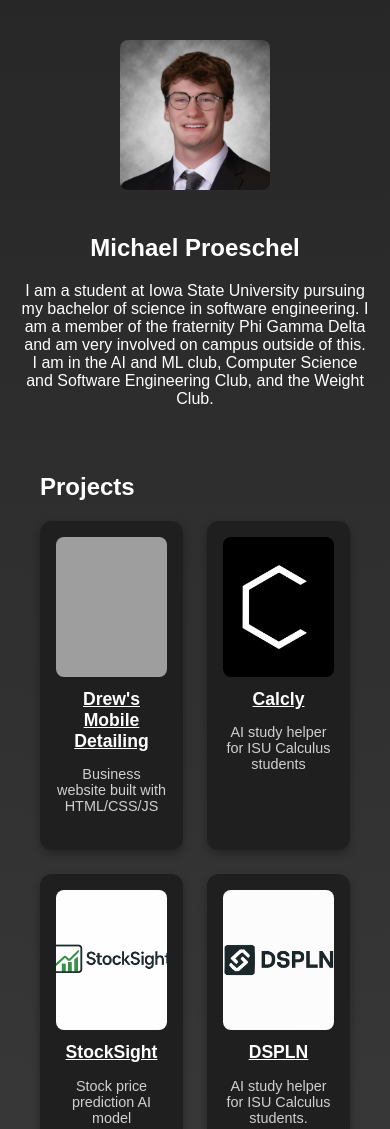
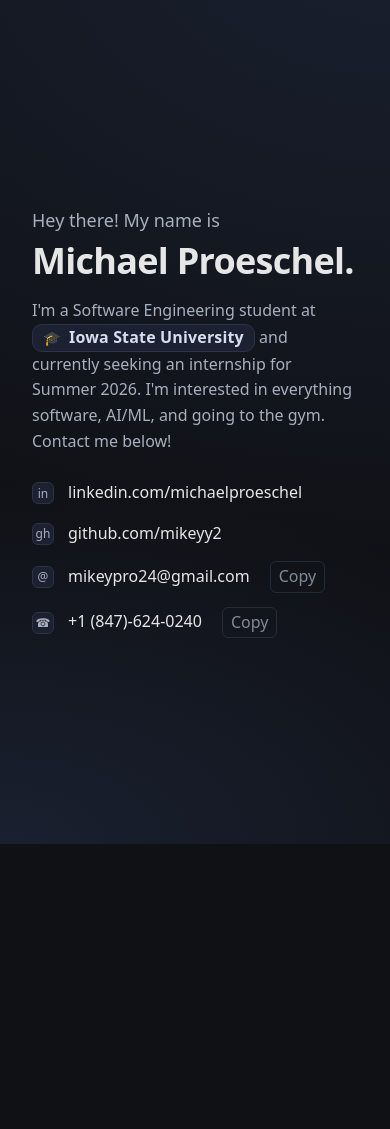
Before and after one commit to mikeyy2/michaelproeschel, a plain HTML site: page index.html in a window 390 px wide. Shown: the top 1129 px of the page. After the commit the page ends 844 px from the top, so only its background shows below. Drawn offline with Linux system fonts and the light colour scheme; grey boxes are pictures that could not be loaded.

Commit message:
Updated for summer 2026

```diff
--- a/index.html
+++ b/index.html
@@ -1,82 +1,54 @@
 <!DOCTYPE html>
 <html lang="en">
-
 <head>
   <meta charset="UTF-8" />
   <meta name="viewport" content="width=device-width, initial-scale=1.0" />
-   <link rel="stylesheet" href="./style.css" />
+  <title>Michael Proeschel – Portfolio</title>
   <link rel="icon" type="image/x-icon" href="./images/favicon.ico" />
-   <title>Michael Proeschel - Portfolio</title>
+  <link rel="stylesheet" href="style.css" />
 </head>
+<body>
+  <main class="wrap">
+    <section class="hero">
 
-<body>
-   <section id="about">
-      <div class="about-container">
-         <img src="./images/profile.jpg" alt="Profile Photo" class="profile-img" />
-         <div class="about-text">
-            <h1>Michael Proeschel</h1>
-            <p>
-               I am a student at Iowa State University pursuing my bachelor of
-               science in software engineering. I am a member of the fraternity Phi
-               Gamma Delta and am very involved on campus outside of this. I am in
-               the AI and ML club, Computer Science and Software Engineering Club,
-               and the Weight Club.
+      <div>
+        <div class="hi">Hey there! My name is</div>
+        <h1 class="title">Michael Proeschel.</h1>
+
+        <p class="lead">
+          I'm a Software Engineering student at
+          <a href="https://se.iastate.edu/" target="_blank"><span class="pill"><span class="em">🎓</span> Iowa State University</span></a>
+          and currently seeking an internship for Summer 2026. I'm interested in everything software, AI/ML, and going to the gym. Contact me below!
         </p>
+
+        <div class="contacts" aria-label="Contact links">
+          <div class="contact">
+            <span class="ic" aria-hidden="true">in</span>
+            <a href="https://www.linkedin.com/in/michael-proeschel/" target="_blank" rel="noopener">linkedin.com/michaelproeschel</a>
+          </div>
+
+          <div class="contact">
+            <span class="ic" aria-hidden="true">gh</span>
+            <a href="https://github.com/mikeyy2" target="_blank" rel="noopener">github.com/mikeyy2</a>
+          </div>
+
+          <div class="contact">
+            <span class="ic" aria-hidden="true">@</span>
+            <a id="emailLink" href="mailto:mikeypro24@gmail.com">mikeypro24@gmail.com</a>
+            <button class="copy" data-copy="mproe@iastate.edu" aria-label="Copy email">Copy</button>
+          </div>
+
+          <div class="contact">
+            <span class="ic" aria-hidden="true">☎︎</span>
+            <a href="tel:+1-847-624-0240">+1 (847)-624-0240</a>
+            <button class="copy" data-copy="+18476240240" aria-label="Copy phone">Copy</button>
+          </div>
         </div>
       </div>
     </section>
+    <div class="spacer"></div>
+  </main>
 
-   <section id="projects">
-      <div class="container">
-         <h2>Projects</h2>
-
-         <div class="project-grid">
-            <div class="project-card">
-               <img class="project-image" src="./images/project1.png" alt="Project 1" />
-               <h3>
-                  <a href="https://drewsmobiledetailing.co/" target="_blank" style="color: white;"">Drew's Mobile Detailing</a>
-               </h3>
-               <p>Business website built with HTML/CSS/JS</p>
-            </div>
-
-            <div class="project-card">
-               <img class="project-image" src="./images/project2.png" alt="Project 2" />
-               <h3>
-                  <a href="https://brianccwork.github.io/Calcly/" target="_blank" style="color: white;">Calcly</a>
-               </h3>
-               <p>AI study helper for ISU Calculus students</p>
-            </div>
-
-            <div class="project-card">
-               <img class="project-image" src="./images/project3.png" alt="Project 3" />
-               <h3>
-                  <a href="https://github.com/mikeyy2/stock-sight" target="_blank" style="color: white;">StockSight</a>
-               </h3>
-               <p>Stock price prediction AI model</p>
-            </div>
-            <div class="project-card">
-               <img class="project-image" src="./images/project4.png" alt="Project 4" />
-               <h3>
-                  <a href="https://www.youtube.com/watch?v=Dg7vKsf-yFY" target="_blank" style="color: white;">DSPLN</a>
-               </h3>
-               <p>AI study helper for ISU Calculus students.</p>
-            </div>
-         </div>
-
-         <!-- Resume PDF Button -->
-         <div class="pdf-container">
-            <div class="button-container">
-               <button class="button2" onclick="togglePDF()">Resume</button>
-            </div>
-            <iframe id="pdfViewer" src="./documents/Michael_Proeschel_SM25.pdf"></iframe>
-         </div>
-      </div>
-   </section>
-
-   <footer>
-      <p>Thank You!</p>
-   </footer>
   <script src="script.js"></script>
 </body>
-
 </html>
--- a/style.css
+++ b/style.css
@@ -1,250 +1,154 @@
-/* General body styling */
-body {
-    background: linear-gradient(to bottom, rgb(39, 39, 39), rgb(59, 59, 59)); /* Dark gray to purple */
-    color: white;
-    font-family: Arial, sans-serif;
-    margin: 0;
-    padding: 0;
+:root {
+  --bg: #0f1115;
+  --panel: #141821;
+  --text: #e6e6e6;
+  --muted: #a8b0bf;
+  --accent: #f5f5f7;
+  --pill-bg: #1b2130;
+  --pill-br: #2a3347;
+  --link: #c6d3ff;
+  --focus: #6ea8ff;
 }
 
-/* Header styling */
-header {
-    background-color: #333;
-    color: #fff;
-    padding: 10px 0;
+* { box-sizing: border-box; }
+html, body { height: 100%; }
+
+body {
+  margin: 0;
+  background:
+    radial-gradient(1500px 1100px at 100% -10%, #1a2030 0%, transparent 60%),
+    radial-gradient(1100px 600px at 0% 100%, #1a2030 0%, transparent 60%),
+    var(--bg);
+  color: var(--text);
+  font: 500 16px/1.6 ui-sans-serif, system-ui, -apple-system, Segoe UI, Roboto, Inter, "Helvetica Neue", Arial, "Apple Color Emoji", "Segoe UI Emoji";
+  -webkit-font-smoothing: antialiased;
+  text-rendering: optimizeLegibility;
+  display: flex;
+  flex-direction: column;
 }
 
-/* General image styling */
-img {
-    max-width: 100%;
+.wrap {
+  max-width: 1100px;
+  margin: 0 auto;
+  padding: clamp(32px, 5vw, 64px);
+  flex: 1;
+  display: flex;
+  align-items: center;
+  justify-content: center;
 }
 
-.project-image {
-    width: 350px;
-    height: 350px;
-    display: block;
-    margin-bottom: 15px; /* Space between images */
+.hero {
+  display: flex;
+  gap: 48px;
+  align-items: flex-start;
 }
 
-/* Footer styling */
-footer {
-    text-align: center;
-    padding: 20px;
-    background-color: transparent;
-    color: #fff;
+.avatar {
+  width: 120px;
+  height: 120px;
+  border-radius: 24px;
+  object-fit: cover;
+  border: 1px solid #222835;
+  box-shadow: 0 8px 30px rgba(0,0,0,.35);
 }
 
-/* Section styling */
-section {
-    margin-bottom: 15px;
+.hi {
+  font-size: clamp(18px, 3.2vw, 22px);
+  color: var(--muted);
 }
 
-/* Container for centralizing content */
-.container {
-    max-width: 960px;
-    margin: 0 auto;
-    padding: 40px;
+.title {
+  font-size: clamp(36px, 6.2vw, 64px);
+  line-height: 1.05;
+  font-weight: 800;
+  margin: 8px 0 18px 0;
+  letter-spacing: -0.02em;
 }
 
-/* About section */
-#about {
-    padding-bottom: 0px;
+.lead {
+  color: var(--muted);
+  font-size: clamp(16px, 2.6vw, 20px);
+  max-width: 800px;
 }
 
-/* Heading and paragraph styling */
-h1, h2, h3, p {
-    margin-bottom: 20px;
+.pill {
+  display: inline-flex;
+  align-items: center;
+  gap: 8px;
+  height: 28px;
+  padding: 0 10px;
+  background: var(--pill-bg);
+  border: 1px solid var(--pill-br);
+  border-radius: 10px;
+  font-weight: 650;
+  letter-spacing: .01em;
+  color: #d7def1;
 }
 
-/* Project section and individual project box styling */
-#projects {
-    margin-top: -70px;
+.pill .em {
+  font-size: 14px;
+  display: inline-flex;
+  width: 18px;
+  height: 18px;
+  align-items: center;
+  justify-content: center;
 }
 
-.project {
-    margin-bottom: 30px;
-    border: 1px solid #ccc;
-    padding: 20px;
-    border-radius: 8px; /* Rounded corners */
+.contacts {
+  margin-top: 26px;
+  display: grid;
+  gap: 14px;
 }
 
-/* Resume section styling */
-.pdf-container {
-    margin-top: 30px;
-    padding-top: 20px;
+.contact {
+  display: flex;
+  align-items: center;
+  gap: 14px;
+  color: var(--text);
 }
 
-iframe {
-    width: 100%;
-    height: 500px;
-    border: none;
-    margin-top: 20px; /* Space above iframe */
-    display: none; /* Hide iframe by default */
+.contact a {
+  color: var(--text);
+  text-decoration: none;
+  border-bottom: 1px dotted transparent;
 }
 
-/* Button container for the "Resume" button */
-.button-container {
-    margin-bottom: 0px;
+.contact a:hover {
+  color: var(--link);
+  border-bottom-color: var(--link);
 }
 
-.button-container button {
-    background-color: White;
-    color: Black;
-    padding: 12px 25px;
-    border: none;
-    cursor: pointer;
-    font-size: 16px;
-    border-radius: 5px;
-    transition: background-color 0.3s;
+.ic {
+  width: 22px;
+  height: 22px;
+  display: inline-grid;
+  place-items: center;
+  border-radius: 6px;
+  background: var(--pill-bg);
+  border: 1px solid var(--pill-br);
+  font-size: 12px;
+  color: var(--muted);
 }
 
-.button-container button:hover {
-    background-color: purple;
-	color: white;
+.copy {
+  margin-left: 6px;
+  cursor: pointer;
+  opacity: .75;
+  border: 1px solid var(--pill-br);
+  background: transparent;
+  color: var(--muted);
+  border-radius: 6px;
+  padding: 2px 8px;
+  line-height: 1.2;
+  font: inherit;
 }
 
-/* Contact section */
-#contact {
-	margin-top: -70px;
+.copy:hover { opacity: 1; }
+.copy:focus-visible { outline: 2px solid var(--focus); outline-offset: 2px; }
+
+.spacer { height: 30vh; }
+
+@media (max-width: 820px) {
+  .hero { flex-direction: column; align-items: flex-start; }
+  .avatar { width: 84px; height: 84px; border-radius: 16px; }
 }
-
-.contact-list {
-    list-style: none;
-    padding-left: 0;
-}
-
-.contact-list li {
-    margin-bottom: 10px;
-    font-size: 18px;
-}
-
-.contact-list a {
-    color: white;
-    text-decoration: none;
-    font-weight: bold;
-    transition: color 0.3s;
-}
-
-.contact-list a:hover {
-    color: purple;
-}
-
-/* Additional project styling */
-.white a{
-    color: white;
-}
-.white a:hover{
-    color: white;
-}
-.white a:active{
-    color: violet;
-}
-.button2:hover {
-	box-shadow: 0 12px 16px 0 rgba(0,0,0,0.24), 0 17px 50px 0 rgba(0,0,0,0.19);
-  }
-
-  .project {
-  background: #1f1f1f;
-  padding: 20px;
-  margin-bottom: 20px;
-  border-radius: 12px;
-  box-shadow: 0 4px 10px rgba(0, 0, 0, 0.4);
-  transition: transform 0.2s ease, box-shadow 0.2s ease;
-}
-
-.project:hover {
-  transform: scale(1.02);
-  box-shadow: 0 6px 14px rgba(0, 0, 0, 0.6);
-}
-
-.project-image {
-  width: 100%;
-  border-radius: 8px;
-  margin-bottom: 12px;
-}
-
-.project h3 {
-  font-size: 1.4rem;
-  margin-bottom: 6px;
-}
-
-.project p {
-  color: #d0d0d0;
-  font-size: 0.95rem;
-}
-
-#about {
-  display: flex;
-  justify-content: center; /* Center the whole section horizontally */
-  padding: 40px 20px;
-}
-
-.about-container {
-  display: flex;
-  align-items: center;     /* Align text vertically with image */
-  gap: 24px;
-  max-width: 900px;
-  width: 100%;
-  flex-wrap: wrap;         /* Allow wrap on smaller screens */
-  justify-content: center; /* Center content if it wraps */
-}
-
-.profile-img {
-  width: 150px;
-  height: auto;
-  border-radius: 8px;
-}
-
-.about-text {
-  max-width: 600px;
-  flex: 1;
-}
-
-@media (max-width: 768px) {
-  .about-container {
-    flex-direction: column;
-    text-align: center;
-  }
-
-  .about-text {
-    max-width: 100%;
-  }
-}
-
-.project-grid {
-  display: grid;
-  grid-template-columns: repeat(2, 1fr); /* Fixed 2-column layout */
-  gap: 24px;
-  margin-top: 20px;
-}
-
-.project-card {
-  background-color: #1f1f1f;
-  border-radius: 12px;
-  padding: 16px;
-  box-shadow: 0 4px 8px rgba(0,0,0,0.3);
-  transition: transform 0.2s ease, box-shadow 0.2s ease;
-  text-align: center;
-}
-
-.project-card:hover {
-  transform: scale(1.02);
-  box-shadow: 0 6px 12px rgba(0,0,0,0.5);
-}
-
-.project-image {
-  width: 100%;
-  height: 140px;
-  object-fit: cover;
-  border-radius: 8px;
-}
-
-.project-card h3 {
-  margin: 12px 0 6px;
-  font-size: 1.1rem;
-}
-
-.project-card p {
-  font-size: 0.9rem;
-  color: #d0d0d0;
-}
```
Also changed, not shown: script.js (+45 -9 lines), images/project2.png (deleted), images/project3.png (deleted), images/project4.png (deleted), 3 other files. Lines whose indentation alone changed are shown as unchanged.
